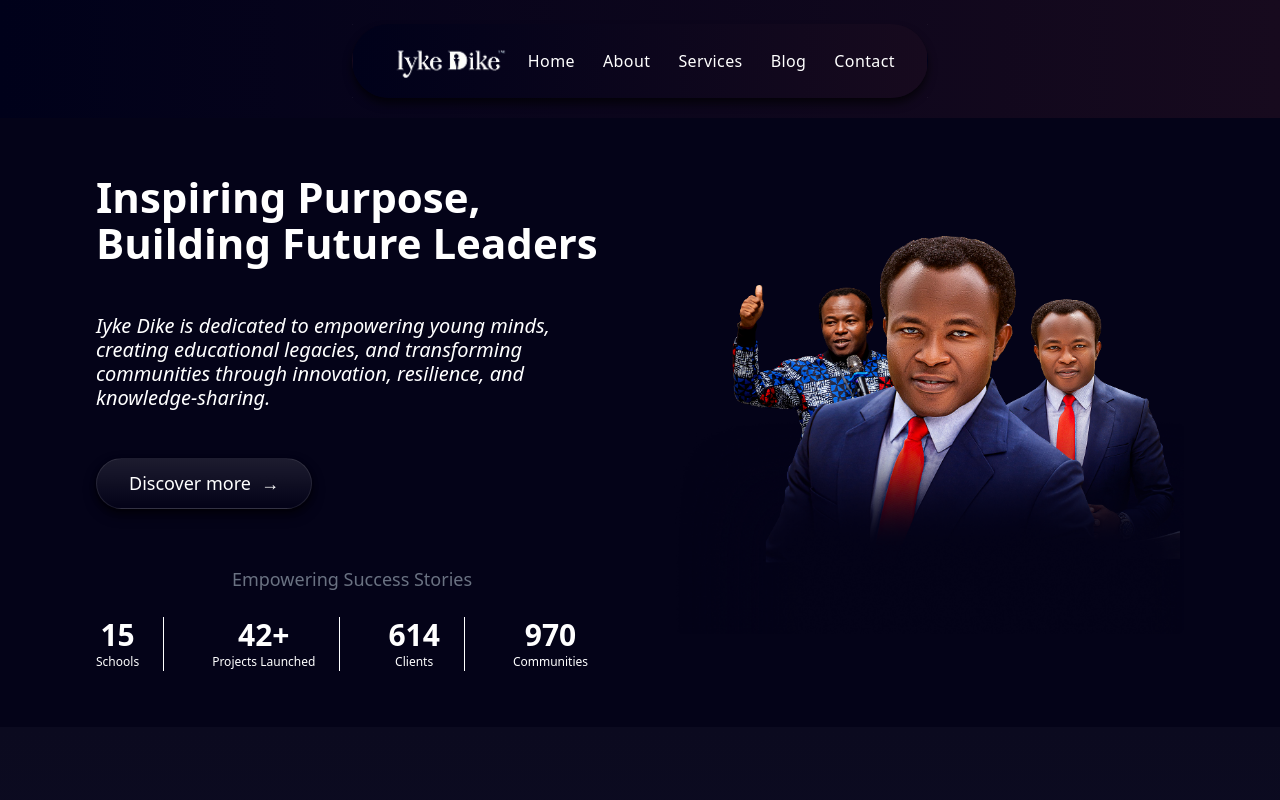
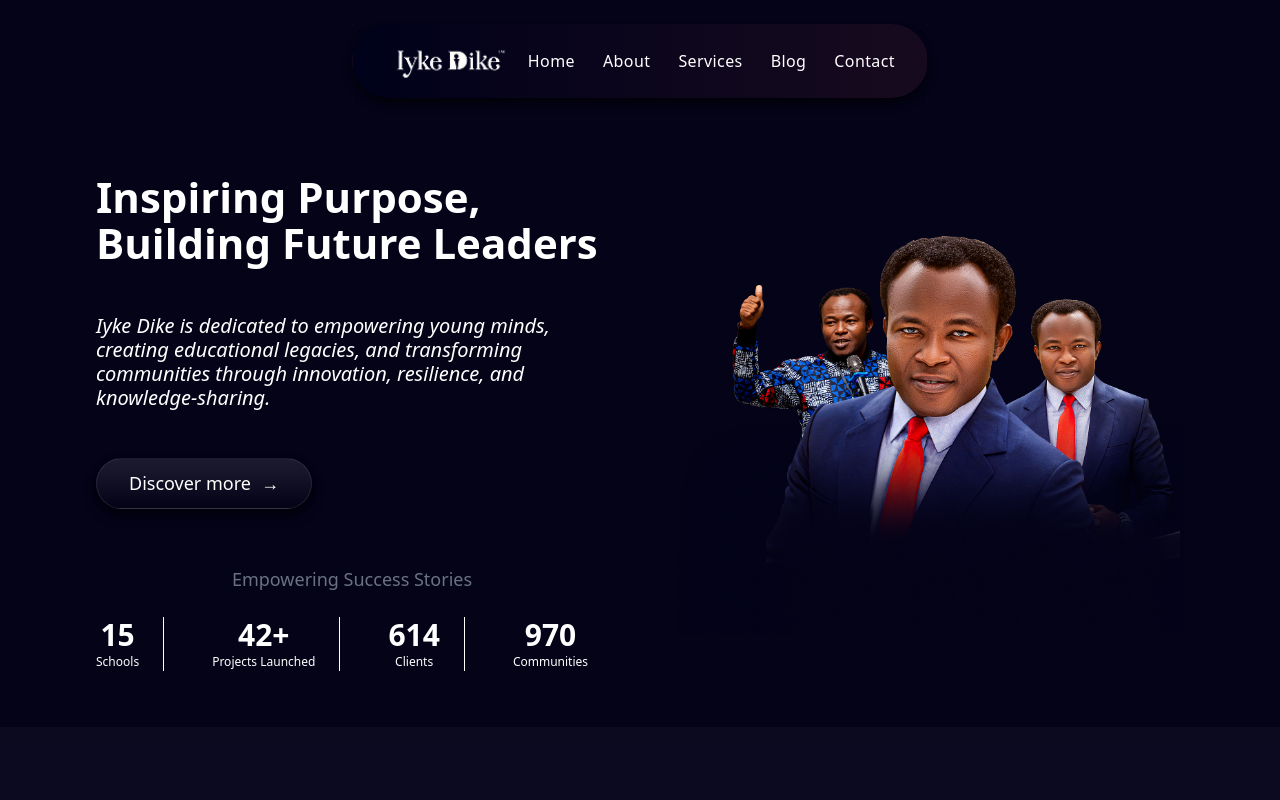
Before and after one commit to zeal72/IykeDike, a React (Vite) app: page / in a window 1280 px wide. Shown: the top 800 px of the page. Built offline with nearby package versions, Linux system fonts and the light colour scheme.

Commit message:
update from iyke dike

```diff
--- a/src/App.jsx
+++ b/src/App.jsx
@@ -12,7 +12,7 @@ function App() {
   return (
     <Router>
       <ScrollToTop />
-      <div className="header h-[7rem] md:h-[7.4rem]">
+      <div className="bg-[#040318] h-[7rem] md:h-[7.4rem]">
         <Header />
       </div>
       <Routes>
```
